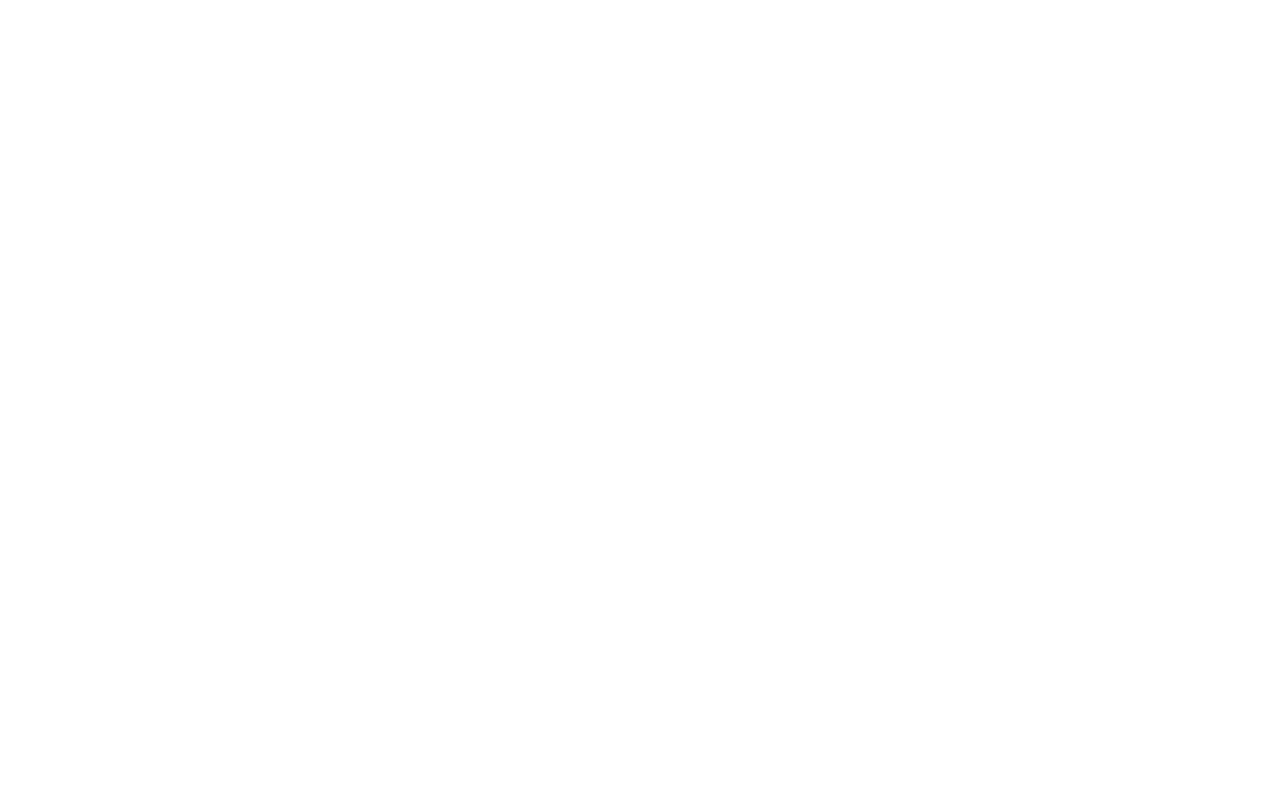
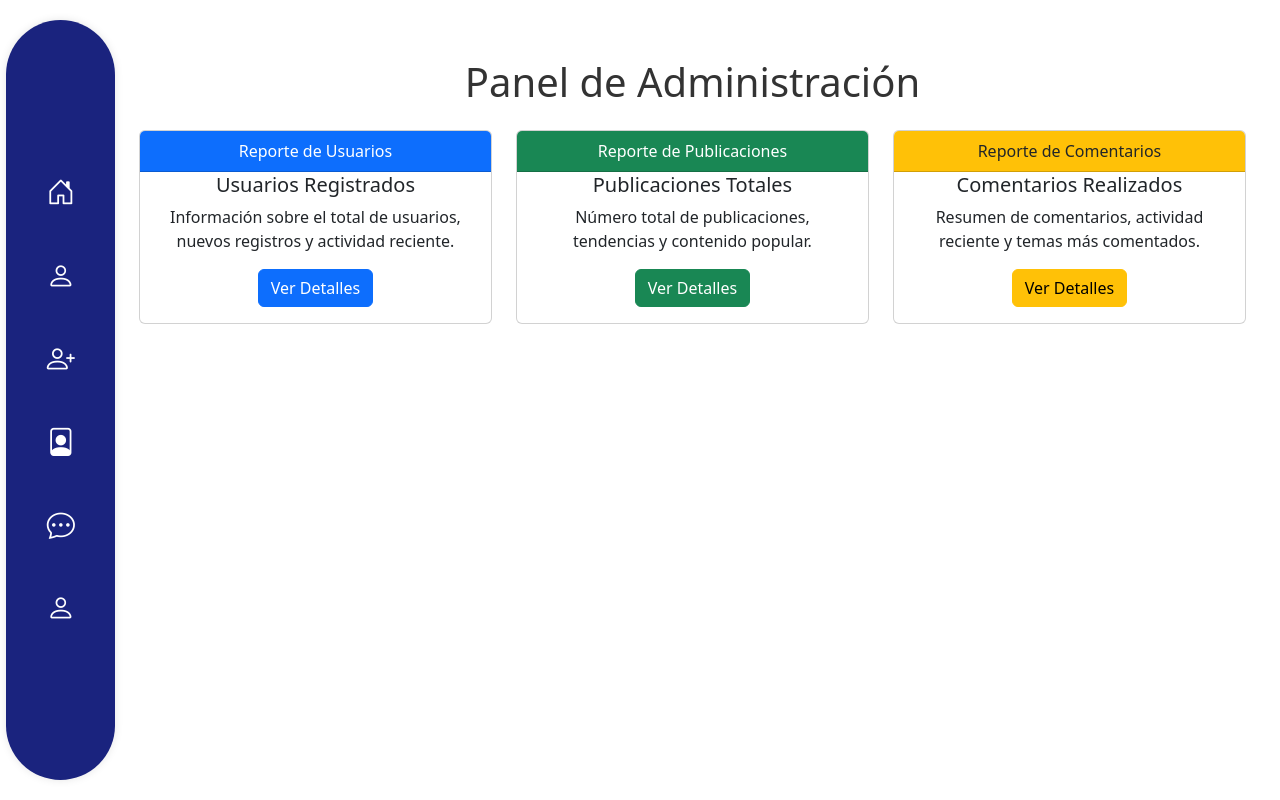
Before and after one commit to ksta11/TradeTalentSocialNetwork, a React (Vite) app: page /Admin in a window 1280 px wide. Before the commit this address had no page. Built offline with nearby package versions, Linux system fonts and the light colour scheme.

Commit message:
Se modifico el funcionamiento de los filtros en el buscador y se añadio una seccion para administrador

```diff
--- a/src/App.jsx
+++ b/src/App.jsx
@@ -1,6 +1,6 @@
 import { Routes, Route } from 'react-router-dom';
 import LayoutWithSidebar from './components/pages/LayoutNavbar';
-import { Home, Login, Register,Profile, Chat, Video } from './components/pages';
+import { Home, Login, Register,Profile, Chat, Admin } from './components/pages';
 import 'bootstrap-icons/font/bootstrap-icons.css';
 
 function App() {
@@ -9,11 +9,10 @@
       <Routes>
         <Route path="/login" element={<Login />} />
         <Route path="/register" element={<Register />} />
-        <Route path="/video" element={
+        <Route path="/Admin" element={
           <LayoutWithSidebar>
-          <Video />
-        </LayoutWithSidebar>
-
+            <Admin />
+          </LayoutWithSidebar>
           } />
         <Route path="/" element={
           <LayoutWithSidebar>
--- a/src/components/molecules/Navbar.css
+++ b/src/components/molecules/Navbar.css
@@ -29,10 +29,10 @@
   border-radius: 50% !important; /* Hacemos los iconos circulares */
   transition: all 0.3s ease !important;
   text-decoration: none !important;
-  width: 5vw !important; /* Ancho fijo para los iconos */
-  height: 5vw !important; /* Altura fija para los iconos */
-  margin-left: 1.5vw !important;
-  margin-right: 1.5vw !important;
+  width: 3.5vw !important; /* Ancho fijo para los iconos */
+  height: 3.5vw !important; /* Altura fija para los iconos */
+  margin-left: 2.5vw !important;
+  margin-right: 2.5vw !important;
 }
 
 .sidebar .nav-link i {
--- a/src/components/molecules/Navbar.jsx
+++ b/src/components/molecules/Navbar.jsx
@@ -13,6 +13,7 @@
             <IconLink icon="bi-person-plus" to="/register"  tooltipText="Register" />
             <IconLink icon="bi-file-person" to="/profile"  tooltipText="Profile"/>
             <IconLink icon="bi-chat-dots" to="/chat" tooltipText="Chat"/>
+            <IconLink icon="bi-person" to="/admin" tooltipText="Admin"/>
           </Nav>
         </div>
       </div>
--- /dev/null
+++ b/src/components/pages/Admin.jsx
@@ -0,0 +1,102 @@
+import React, { useState } from 'react';
+
+export function Admin() {
+  const [selectedReport, setSelectedReport] = useState(null);
+
+  // Datos de ejemplo para los reportes
+  const reportData = {
+    usuarios: [
+      { id: 1, reporter: "Juan Pérez", reported: "Carlos Gómez", content: "Perfil inapropiado" },
+      { id: 2, reporter: "Ana Torres", reported: "María López", content: "Lenguaje ofensivo en el perfil" },
+    ],
+    publicaciones: [
+      { id: 3, reporter: "Pedro Sánchez", reported: "Lucía Martínez", content: "Publicación spam" },
+      { id: 4, reporter: "Laura Castillo", reported: "Andrés Rojas", content: "Contenido inapropiado" },
+    ],
+    comentarios: [
+      { id: 5, reporter: "Mario Vargas", reported: "Sofía Ramírez", content: "Comentario ofensivo" },
+      { id: 6, reporter: "Clara Duarte", reported: "Fernando Pérez", content: "Contenido vulgar" },
+    ]
+  };
+
+  // Función para seleccionar el reporte y mostrar detalles
+  const handleViewDetails = (type) => {
+    setSelectedReport(type);
+  };
+
+  return (
+    <div className="container my-5">
+      <h1 className="text-center mb-4">Panel de Administración</h1>
+
+      <div className="row">
+        {/* Reporte de Usuarios */}
+        <div className="col-md-4 mb-4">
+          <div className="card text-center">
+            <div className="card-header bg-primary text-white">Reporte de Usuarios</div>
+            <div className="card-body">
+              <h5 className="card-title">Usuarios Registrados</h5>
+              <p className="card-text">Información sobre el total de usuarios, nuevos registros y actividad reciente.</p>
+              <button className="btn btn-primary" onClick={() => handleViewDetails('usuarios')}>Ver Detalles</button>
+            </div>
+          </div>
+        </div>
+
+        {/* Reporte de Publicaciones */}
+        <div className="col-md-4 mb-4">
+          <div className="card text-center">
+            <div className="card-header bg-success text-white">Reporte de Publicaciones</div>
+            <div className="card-body">
+              <h5 className="card-title">Publicaciones Totales</h5>
+              <p className="card-text">Número total de publicaciones, tendencias y contenido popular.</p>
+              <button className="btn btn-success" onClick={() => handleViewDetails('publicaciones')}>Ver Detalles</button>
+            </div>
+          </div>
+        </div>
+
+        {/* Reporte de Comentarios */}
+        <div className="col-md-4 mb-4">
+          <div className="card text-center">
+            <div className="card-header bg-warning text-dark">Reporte de Comentarios</div>
+            <div className="card-body">
+              <h5 className="card-title">Comentarios Realizados</h5>
+              <p className="card-text">Resumen de comentarios, actividad reciente y temas más comentados.</p>
+              <button className="btn btn-warning" onClick={() => handleViewDetails('comentarios')}>Ver Detalles</button>
+            </div>
+          </div>
+        </div>
+      </div>
+
+      {/* Mostrar detalles del reporte seleccionado */}
+      {selectedReport && (
+        <div className="mt-5">
+          <h3>Detalles de {selectedReport.charAt(0).toUpperCase() + selectedReport.slice(1)}</h3>
+          <table className="table table-striped">
+            <thead>
+              <tr>
+                <th>#</th>
+                <th>Reportado por</th>
+                <th>Usuario Reportado</th>
+                <th>Contenido</th>
+                <th>Acciones</th>
+              </tr>
+            </thead>
+            <tbody>
+              {reportData[selectedReport].map((report) => (
+                <tr key={report.id}>
+                  <td>{report.id}</td>
+                  <td>{report.reporter}</td>
+                  <td>{report.reported}</td>
+                  <td>{report.content}</td>
+                  <td>
+                    <button className="btn btn-link text-primary">Ver Más</button>
+                    <button className="btn btn-link text-danger">Eliminar</button>
+                  </td>
+                </tr>
+              ))}
+            </tbody>
+          </table>
+        </div>
+      )}
+    </div>
+  );
+}
--- a/src/components/pages/Home.jsx
+++ b/src/components/pages/Home.jsx
@@ -2,6 +2,8 @@
 import { Carousel } from '../molecules/Carousel';
 import { Card } from '../molecules/Card'; // Asumiendo que tienes un componente Card
 import { Header } from '../molecules/Header';
+import Dropdown from 'react-bootstrap/Dropdown';
+import DropdownButton from 'react-bootstrap/DropdownButton';
 
 export function Home() {
   const carouselSlides = [
@@ -58,26 +60,24 @@
       <div className="container-fluid px-2 py-5 ">
         <div className="row mb-4">
           <div className="col-12 bg-dark py-3 rounded-3">
-            <div className="col-10 mx-auto">
-              <form class="d-flex" role="search">
-                <div className="col-8 mx-2">
-                  <input class="form-control me-2" type="search" placeholder="Search" aria-label="Search"/>
-                </div>
-                <div className="col-2 mx-2">
-                  <button class="btn btn-outline-success" type="submit">Search</button>
-                </div>
-                <div class="col-2 btn-group mx-2">
-                  <button type="button" class="btn btn-danger">filters</button>
-                  <button type="button" class="btn btn-danger dropdown-toggle dropdown-toggle-split" data-bs-toggle="dropdown" aria-expanded="false">
-                    <span class="visually-hidden">Toggle Dropdown</span>
-                  </button>
-                  <ul class="dropdown-menu">
-                    <li><a class="dropdown-item" href="#">Action</a></li>
-                    <li><a class="dropdown-item" href="#">Another action</a></li>
-                    <li><a class="dropdown-item" href="#">Something else here</a></li>
-                  </ul>
-                </div>
-              </form>
+            <div className="row">
+              <div className="col-10">
+                <form class="d-flex" role="search">
+                  <div className="col-9 mx-auto">
+                    <input class="form-control me-2" type="search" placeholder="Buscar..." aria-label="Search"/>
+                  </div>
+                  <div className="col-2 mx-auto">
+                    <button class="btn btn-outline-success" type="submit">Buscar</button>
+                  </div>
+                </form>
+              </div>
+              <div class="col-2">
+                <DropdownButton id="dropdown-basic-button" title="Filtros">
+                  <Dropdown.Item href="#/action-1">Clases Programdas</Dropdown.Item>
+                  <Dropdown.Item href="#/action-2">Habilidades</Dropdown.Item>
+                  <Dropdown.Item href="#/action-3">Usuarios</Dropdown.Item>
+                </DropdownButton>
+              </div>
             </div>
           </div>
         </div>
--- a/src/components/pages/index.js
+++ b/src/components/pages/index.js
@@ -4,3 +4,4 @@
 export { Profile } from './Profile'
 export { Chat } from './Chat'
 export { Video } from './Video'
+export { Admin } from './Admin'
```
